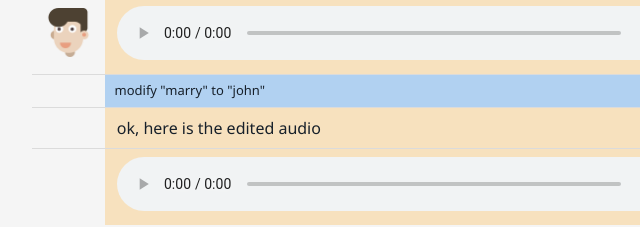
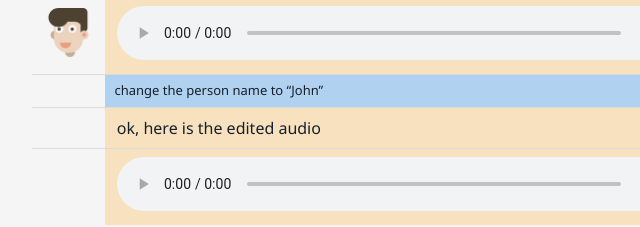
Before and after one commit to qwen-audio/Qwen-Audio, a plain HTML site: page index.html in a window 1280 px wide. Shown: the part 7803-8030 px from the top of the page, 226-866 px from the left. Drawn offline with nearby package versions, Linux system fonts and the light colour scheme; some icons are missing; a web font is replaced by a local one.

Commit message:
Update index.html

```diff
--- a/index.html
+++ b/index.html
@@ -670,7 +670,7 @@ To overcome the one-to-many interference,
                           </tr>
                             <tr>
                             <td style="text-align: center;vertical-align:middle;width: 200px"></td>
-                            <td class="cell-1" style="text-align: left;vertical-align:left;font-size: small;width: 2000px">modify "marry" to "john"</td>
+                            <td class="cell-1" style="text-align: left;vertical-align:left;font-size: small;width: 2000px"> change the person name to “John” </td>
                             <td style="text-align: center;vertical-align:middle;width: 200px"></td>
                           </tr>
                            <tr>
```
